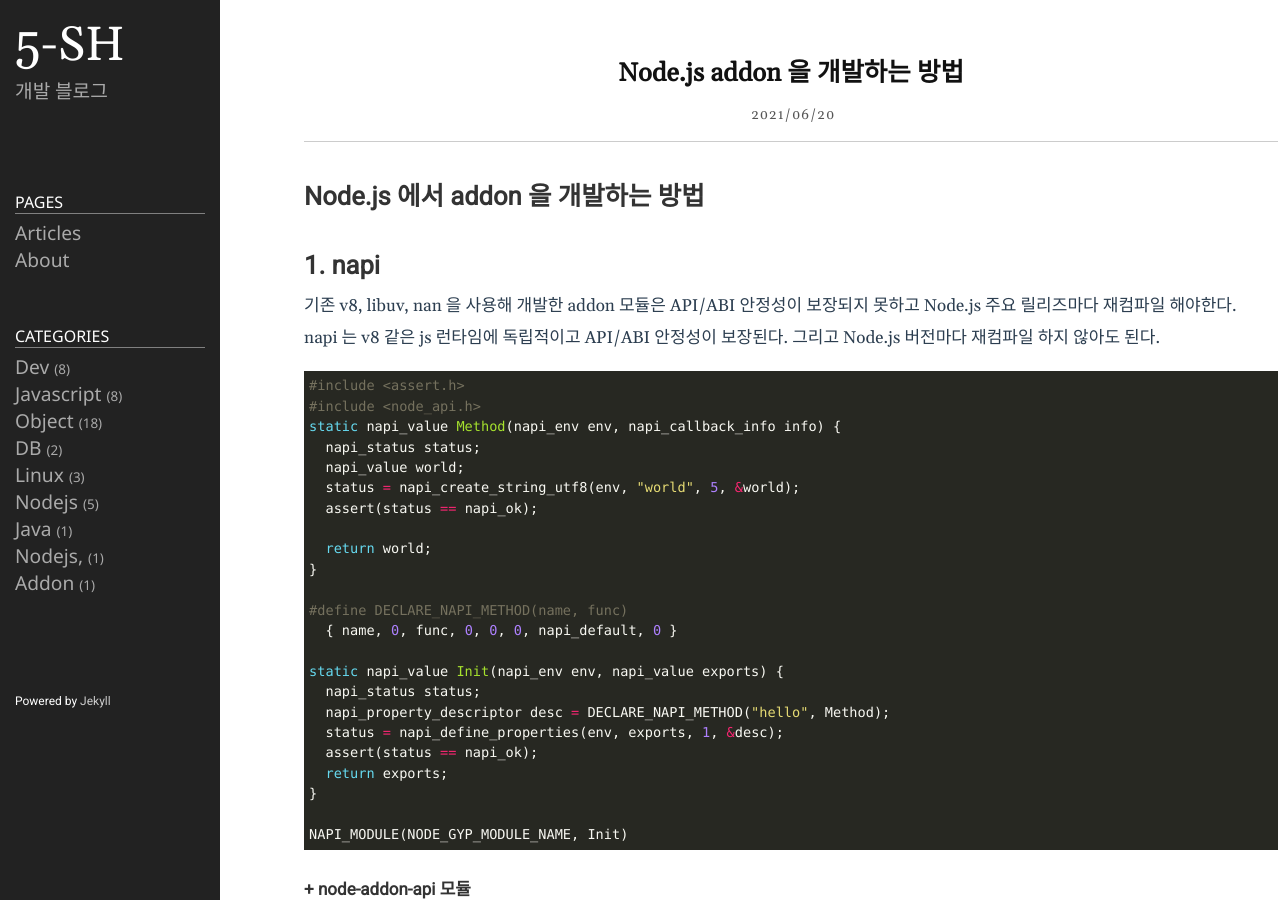
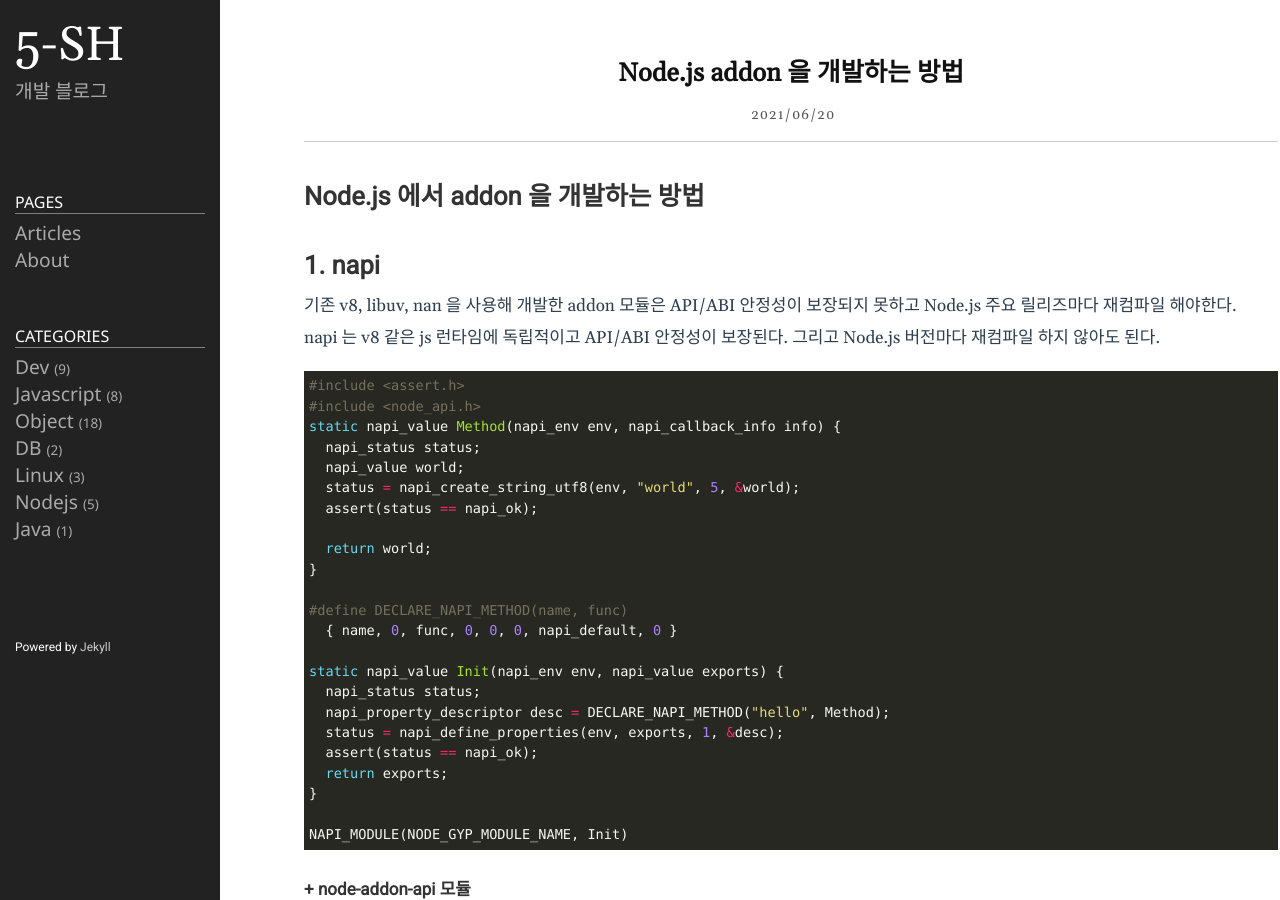
Before and after one commit to 5-SH/5-sh.github.io-deprecated, a Jekyll site: the page built from _posts/2021-06-30-nodejs-addon.md, in a window 1280 px wide and 900 px high. Built offline with Jekyll 4.4.1, drawn with Linux system fonts in a browser that asks for light colours.

Commit message:
modify category

```diff
--- a/_posts/2021-06-30-nodejs-addon.md
+++ b/_posts/2021-06-30-nodejs-addon.md
@@ -2,7 +2,7 @@
 layout: post
 title: Node.js addon 을 개발하는 방법
 date: 2021-06-20 12:00:00 + 0900
-categories: Nodejs, addon
+categories: Dev
 ref: Nodejs, addon
 ---
 
```
